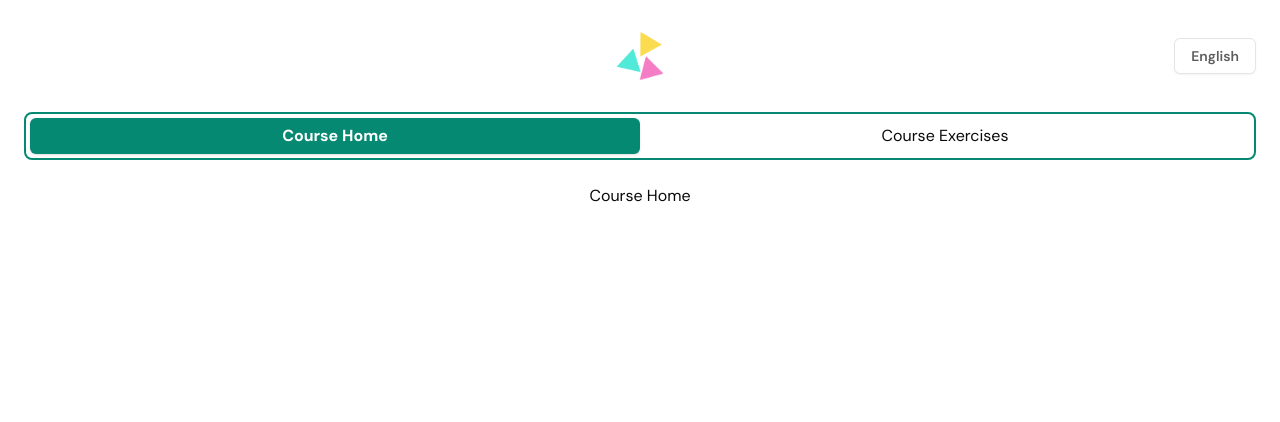
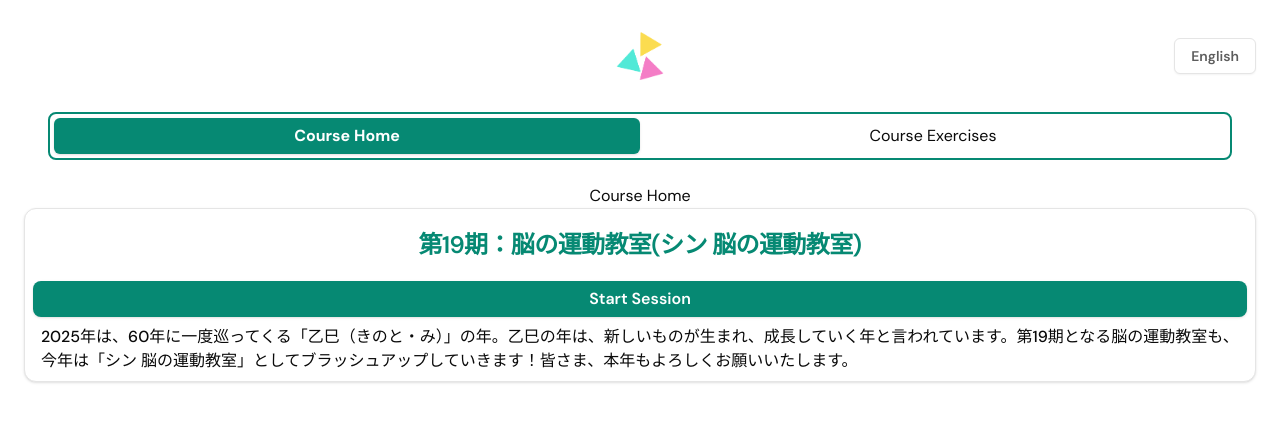
Before and after one commit to noonnofus/wchms-test, a Next.js app: page /courses/1 in a window 1280 px wide. Shown: the top 422 px of the page. Built offline with nearby package versions, Linux system fonts and the light colour scheme.

Commit message:
add course details card component

```diff
--- a/src/app/courses/[id]/page.tsx
+++ b/src/app/courses/[id]/page.tsx
@@ -1,6 +1,15 @@
 "use client";
 import TabsMenu from "@/components/shared/tabs-menu";
+import CourseDetailsCard from "@/components/courses/course-details-card";
 
 export default function Home() {
-    return <TabsMenu leftLabel="Course Home" rightLabel="Course Exercises" />;
+    return (
+        <div>
+            <TabsMenu leftLabel="Course Home" rightLabel="Course Exercises" />
+            <CourseDetailsCard
+                name="第19期：脳の運動教室(シン 脳の運動教室)"
+                description="2025年は、60年に一度巡ってくる「乙巳（きのと・み）」の年。乙巳の年は、新しいものが生まれ、成長していく年と言われています。第19期となる脳の運動教室も、今年は「シン 脳の運動教室」としてブラッシュアップしていきます！皆さま、本年もよろしくお願いいたします。"
+            />
+        </div>
+    );
 }
--- a/src/app/layout.tsx
+++ b/src/app/layout.tsx
@@ -29,7 +29,7 @@ export default function RootLayout({
                 className={`${geistSans.variable} ${geistMono.variable} antialiased min-w-[360px] w-full h-full flex flex-col`}
             >
                 <TopNav />
-                <div className="flex-1">{children}</div>
+                <div className="flex-1 px-6">{children}</div>
             </body>
         </html>
     );
--- /dev/null
+++ b/src/components/courses/course-details-card.tsx
@@ -0,0 +1,30 @@
+import {
+    Card,
+    CardContent,
+    CardDescription,
+    CardFooter,
+    CardHeader,
+    CardTitle,
+} from "@/components/ui/card";
+import { Button } from "../ui/button";
+
+export default function CourseDetailsCard(props: {
+    name: string;
+    description: string;
+}) {
+    return (
+        <div className="flex flex-col items-center">
+            <Card>
+                <CardHeader>
+                    <CardTitle>{props.name}</CardTitle>
+                </CardHeader>
+                <Button className="bg-primary-green text-white rounded-lg min-w-[312px] w-full font-semibold text-base">
+                    Start Session
+                </Button>
+                <CardContent>
+                    <p>{props.description}</p>
+                </CardContent>
+            </Card>
+        </div>
+    );
+}
--- /dev/null
+++ b/src/components/ui/card.tsx
@@ -0,0 +1,90 @@
+import * as React from "react";
+
+import { cn } from "@/lib/utils";
+
+const Card = React.forwardRef<
+    HTMLDivElement,
+    React.HTMLAttributes<HTMLDivElement>
+>(({ className, ...props }, ref) => (
+    <div
+        ref={ref}
+        className={cn(
+            "rounded-xl border bg-card text-card-foreground shadow px-2 flex flex-col items-center",
+            className
+        )}
+        {...props}
+    />
+));
+Card.displayName = "Card";
+
+const CardHeader = React.forwardRef<
+    HTMLDivElement,
+    React.HTMLAttributes<HTMLDivElement>
+>(({ className, ...props }, ref) => (
+    <div
+        ref={ref}
+        className={cn("flex flex-col space-y-1.5 px-2 py-6", className)}
+        {...props}
+    />
+));
+CardHeader.displayName = "CardHeader";
+
+const CardTitle = React.forwardRef<
+    HTMLDivElement,
+    React.HTMLAttributes<HTMLDivElement>
+>(({ className, ...props }, ref) => (
+    <div
+        ref={ref}
+        className={cn(
+            "font-semibold text-2xl text-primary-green leading-none tracking-tight",
+            className
+        )}
+        {...props}
+    />
+));
+CardTitle.displayName = "CardTitle";
+
+const CardDescription = React.forwardRef<
+    HTMLDivElement,
+    React.HTMLAttributes<HTMLDivElement>
+>(({ className, ...props }, ref) => (
+    <div
+        ref={ref}
+        className={cn("text-sm text-muted-foreground", className)}
+        {...props}
+    />
+));
+CardDescription.displayName = "CardDescription";
+
+const CardContent = React.forwardRef<
+    HTMLDivElement,
+    React.HTMLAttributes<HTMLDivElement>
+>(({ className, ...props }, ref) => (
+    <div
+        ref={ref}
+        className={cn("text-base font-medium p-2", className)}
+        {...props}
+    />
+));
+CardContent.displayName = "CardContent";
+
+const CardFooter = React.forwardRef<
+    HTMLDivElement,
+    React.HTMLAttributes<HTMLDivElement>
+>(({ className, ...props }, ref) => (
+    <div
+        ref={ref}
+        className={cn("flex items-center p-6 pt-0", className)}
+        {...props}
+    />
+));
+CardFooter.displayName = "CardFooter";
+
+export {
+    Card,
+    CardHeader,
+    CardFooter,
+    CardTitle,
+    CardDescription,
+    CardContent,
+};
```
